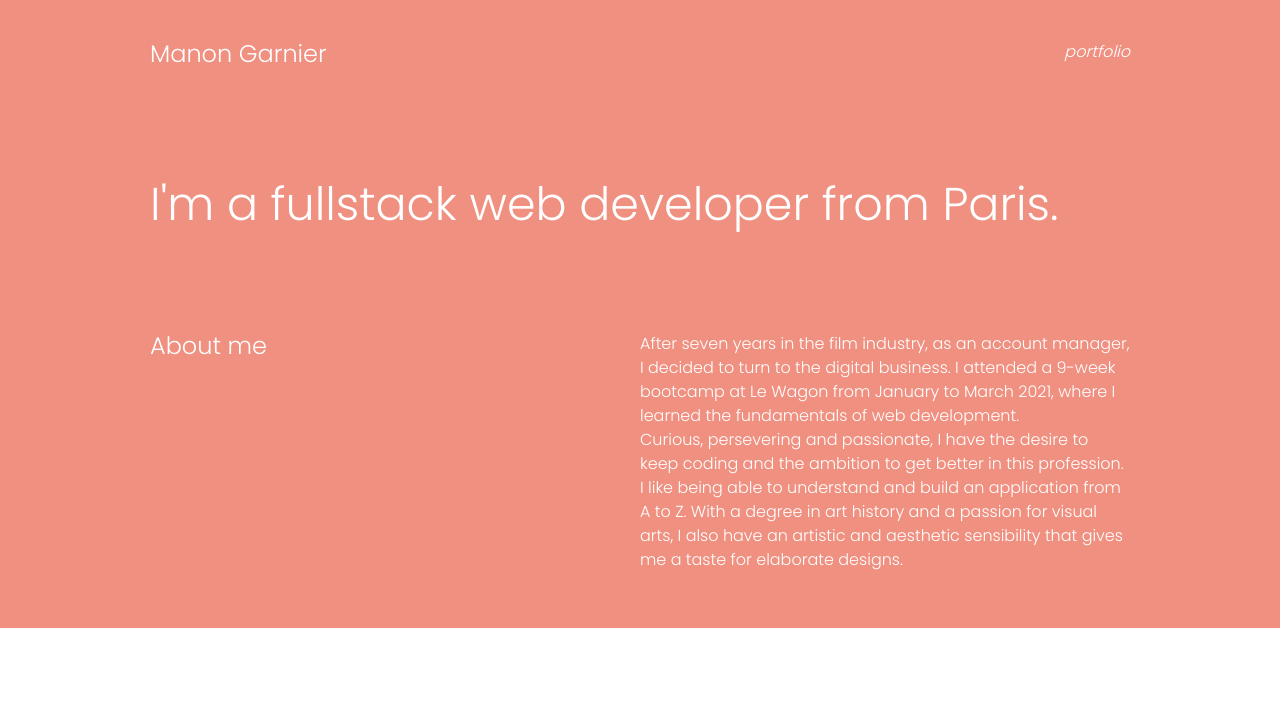
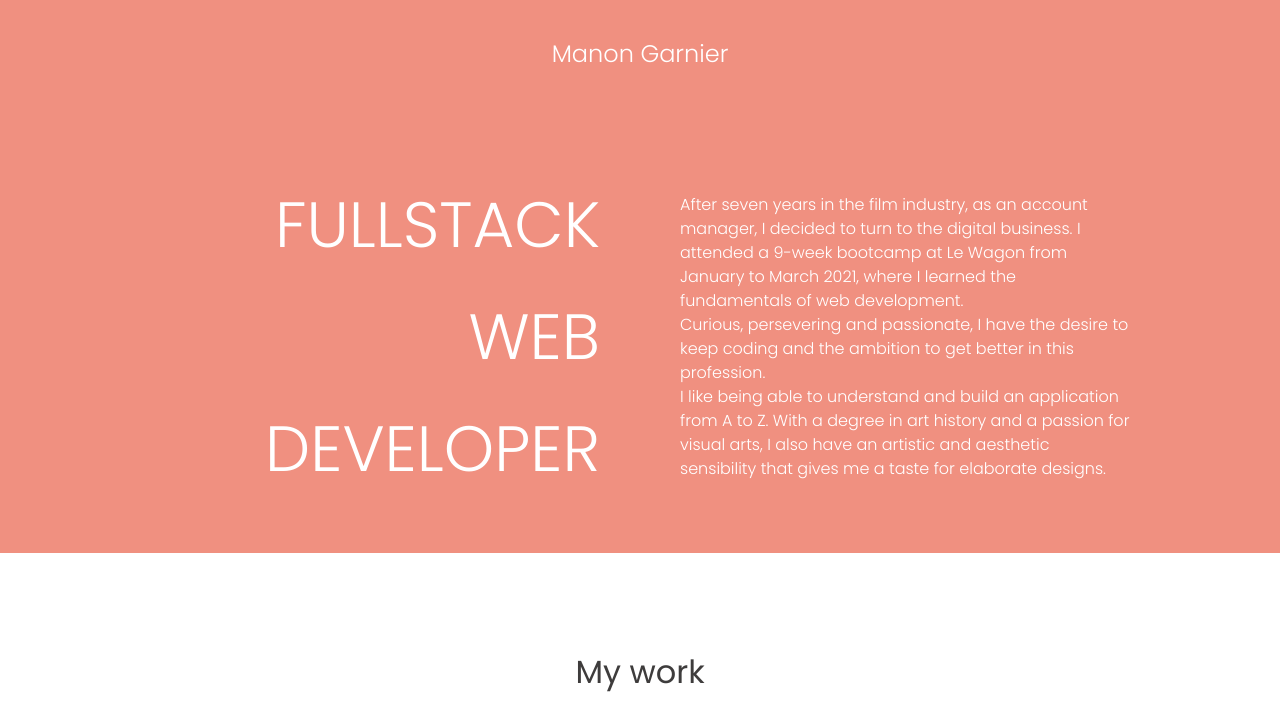
Before and after one commit to ManonGar/portfolio, a plain HTML site: page index.html in a window 1280 px wide. Shown: the top 725 px of the page. Drawn offline with nearby package versions, Linux system fonts and the light colour scheme.

Commit message:
small changes

```diff
--- a/index.html
+++ b/index.html
@@ -4,7 +4,7 @@
     <link rel="icon" href="data:,">
     <title>Manon Garnier | web developer</title>
     <meta charset="utf-8">
-    <meta name="description" content="Manon Garnier | web developer">
+    <meta name="description" content="Fullstack web developer from Paris">
     <meta property="og:title" content="Manon Garnier | web developer">
     <link rel="stylesheet" href="https://stackpath.bootstrapcdn.com/bootstrap/4.3.1/css/bootstrap.min.css" integrity="sha384-ggOyR0iXCbMQv3Xipma34MD+dH/1fQ784/j6cY/iJTQUOhcWr7x9JvoRxT2MZw1T" crossorigin="anonymous">
     <link rel="stylesheet" href="https://use.fontawesome.com/releases/v5.6.3/css/all.css">
@@ -14,14 +14,15 @@
     <div class="presentation">
       <div class="topbar">
         <h3>Manon Garnier</h3>
-        <span><em>portfolio</em></span>
       </div>
-      <div class="info">
-        <h1>I'm a fullstack web developer from Paris.</h1>
-      </div>
-      <div class="text">
-        <h3>About me</h3>
-        <p>After seven years in the film industry, as an account manager, I decided to turn to the digital business. I attended a 9-week bootcamp at Le Wagon from January to March 2021, where I learned the fundamentals of web development. <br> Curious, persevering and passionate, I have the desire to keep coding and the ambition to get better in this profession. <br> I like being able to understand and build an application from A to Z. With a degree in art history and a passion for visual arts, I also have an artistic and aesthetic sensibility that gives me a taste for elaborate designs.</p>
+      <div class="about">
+        <div class="info">
+          <p>FULLSTACK</p><p>WEB</p><p>DEVELOPER</p>
+        </div>
+        <div class="text">
+          <!-- <h3>About me</h3> -->
+          <p>After seven years in the film industry, as an account manager, I decided to turn to the digital business. I attended a 9-week bootcamp at Le Wagon from January to March 2021, where I learned the fundamentals of web development. <br> Curious, persevering and passionate, I have the desire to keep coding and the ambition to get better in this profession. <br> I like being able to understand and build an application from A to Z. With a degree in art history and a passion for visual arts, I also have an artistic and aesthetic sensibility that gives me a taste for elaborate designs.</p>
+        </div>
       </div>
     </div>
 
@@ -31,11 +32,11 @@
         <div class="projects">
           <div class="project-card" id="easycare">
             <a href="https://www.easy-care.org/" target="_blank">
-            <img src="images/carefree.jpeg" alt="easycare"><div class="content-overlay"><h3>Easycare <i class="fas fa-arrow-right"></i></h3></div></a>
+            <img src="images/carefree.jpeg" alt="easycare"><div class="content-overlay"><h3>Easycare</h3></div></a>
           </div>
           <div class="project-card" id="apparat">
             <a href="https://apparat.herokuapp.com/" target="_blank">
-            <img src="images/apparat.jpg" alt="apparat"><div class="content-overlay"><h3>Apparat <i class="fas fa-arrow-right"></i></h3></div></a>
+            <img src="images/apparat.jpg" alt="apparat"><div class="content-overlay"><h3>Apparat</h3></div></a>
           </div>
         </div>
       </div>
--- a/style.css
+++ b/style.css
@@ -39,29 +39,36 @@ h3 {
 }
 
 .topbar {
-  display: flex;
-  justify-content: space-between;
   background-color: #F09080;
   color: #ffffff;
   padding-bottom: 100px;
+  text-align: center;
 }
 
 .info {
-  font-weight: 300;
-  font-size: 32px;
+  text-align: end;
+  align-self: center;
+}
+
+.info p, span {
+  font-size: 64px;
 }
 
 .text {
+  align-self: center;
+}
+
+.about {
   display: grid;
   grid-template-columns: 1fr 1fr;
-  margin-top: 100px;
+  grid-gap: 80px;
 }
 
 /*---------------Work---------------------------*/
 .main-content {
   margin: 100px 60px;
   text-align: center;
-  color: #a53737;
+  color: #3e3c3c;
 }
 
 .project-card {
```
